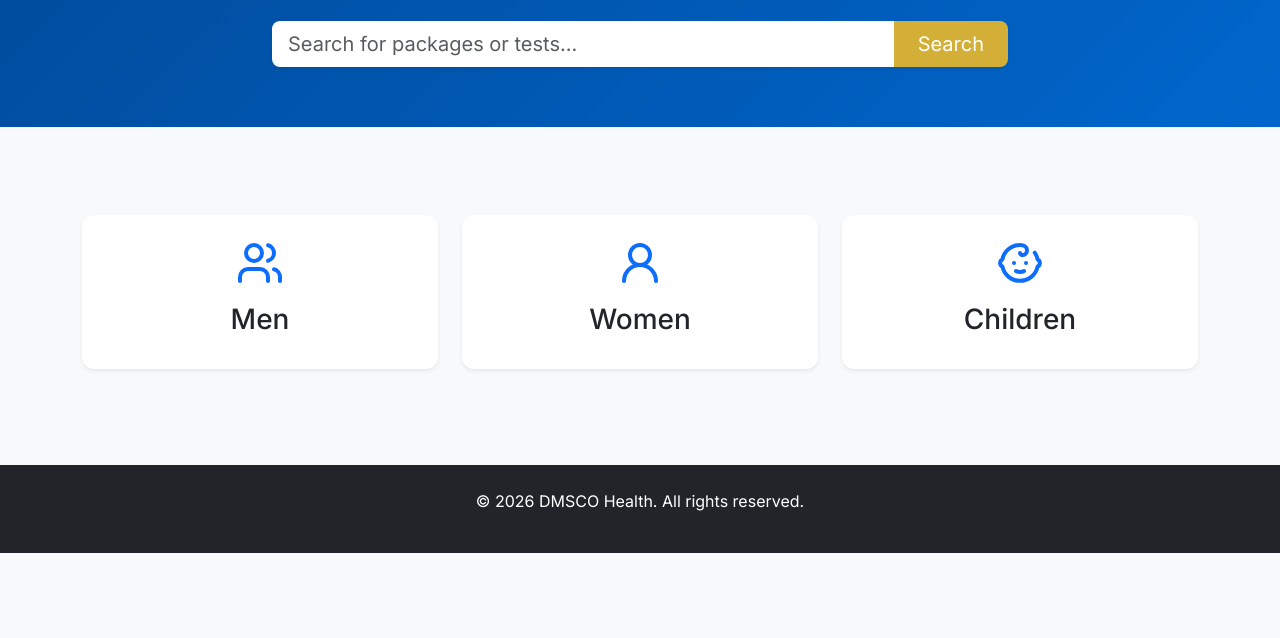
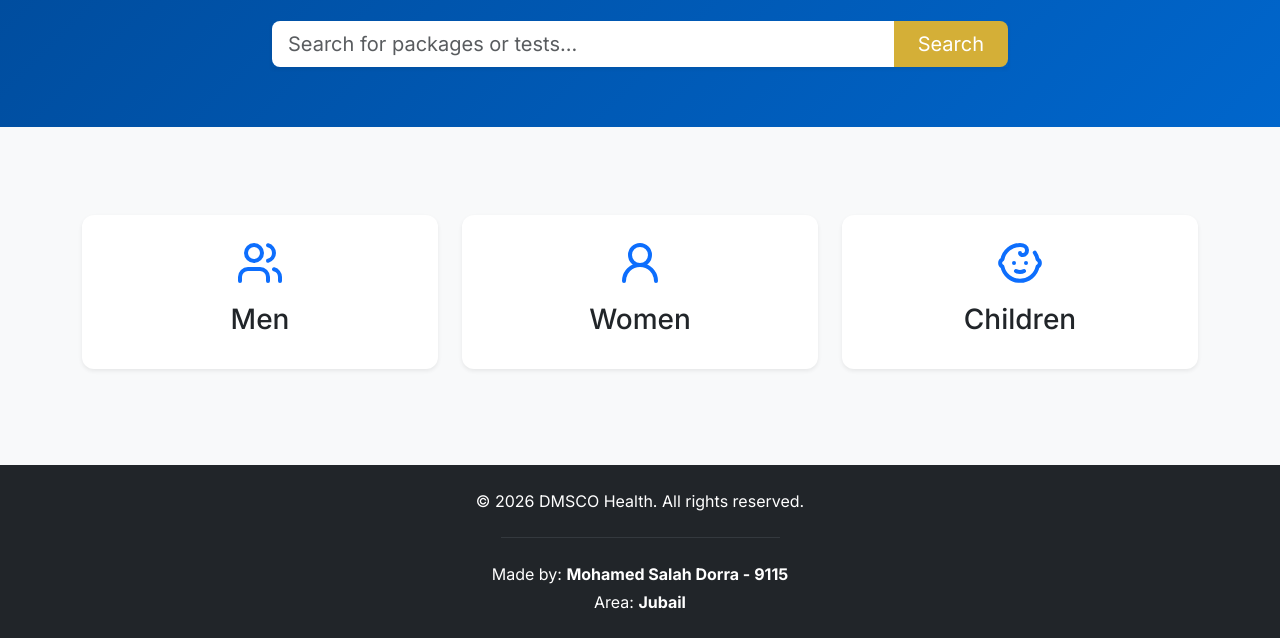
Before and after one commit to dorra92/Dorra9115, a plain HTML site: page index.html in a window 1280 px wide. Shown: the part 232-870 px from the top of the page. Before the commit the page ends 800 px from the top, so only its background shows below. Drawn offline with nearby package versions, Linux system fonts and the light colour scheme; some packages are replaced by stand-ins of ours; a script that the page names is missing.

Commit message:
Update index.html

```diff
--- a/index.html
+++ b/index.html
@@ -47,7 +47,14 @@
     <div id="app-content"></div>
 
     <footer class="bg-dark text-white py-4 mt-5">
-      <div class="container text-center"><p id="footer-text">&copy; 2026 DMSCO Health. All rights reserved.</p></div>
+      <div class="container text-center">
+        <p id="footer-text" class="mb-4">&copy; 2026 DMSCO Health. All rights reserved.</p>
+        <hr class="border-secondary w-25 mx-auto mb-4">
+        <div class="signature-text">
+            <p class="mb-1">Made by: <strong>Mohamed Salah Dorra - 9115</strong></p>
+            <p class="mb-0">Area: <strong>Jubail</strong></p>
+        </div>
+      </div>
     </footer>
 
     <script src="https://cdn.jsdelivr.net/npm/bootstrap@5.3.0/dist/js/bootstrap.bundle.min.js"></script>
```
